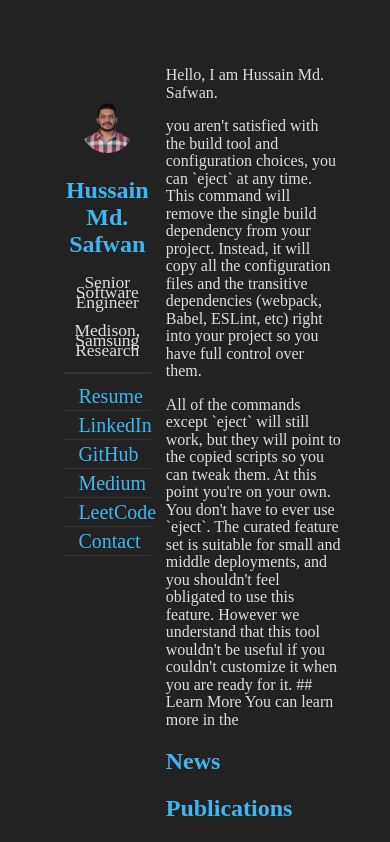
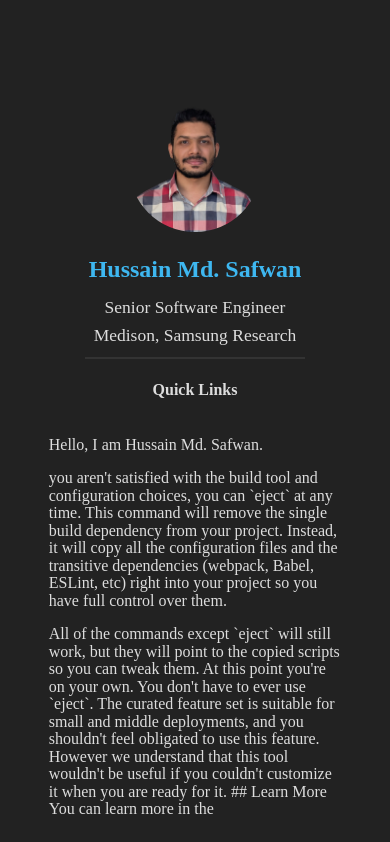
Before and after one commit to Hussain-Safwan/my-portfolio, a React (Create React App) app: page / in a window 390 px wide. Shown: the top 842 px of the page. Built offline with nearby package versions, Linux system fonts and the light colour scheme; a web font is replaced by a local one.

Commit message:
toggle quick links

```diff
--- a/src/App.css
+++ b/src/App.css
@@ -36,13 +36,15 @@ body {
   aspect-ratio: 1 / 1;
   object-fit: cover;
 }
-.ql-contents h2 {
+.ql-contents h2,
+h4 {
   text-align: center;
 }
 .ql-contents p {
   text-align: center;
   line-height: 10px;
 }
+
 .ql-contents .name {
   color: #3eb7f0;
 }
@@ -78,3 +80,17 @@ body {
 .feed-contents h2 {
   color: #3eb7f0;
 }
+
+@media screen and (max-width: 480px) {
+  .contents {
+    flex-direction: column;
+  }
+
+  .quick-links {
+    width: 100%;
+  }
+
+  .feed-contents {
+    width: 100%;
+  }
+}
--- a/src/components/QuickLinks.js
+++ b/src/components/QuickLinks.js
@@ -1,7 +1,14 @@
-import React from "react";
+import React, { useState } from "react";
 import Image from "../me.png";
 
 const QuickLinks = (props) => {
+  const showExpandBtn = window.innerWidth < 480;
+  const [showLinks, setShowLinks] = useState(!showExpandBtn);
+
+  const toggleLinks = () => {
+    setShowLinks((prev) => !prev);
+  };
+
   return (
     <div className="quick-links">
       <div className="ql-contents">
@@ -16,6 +23,12 @@ const QuickLinks = (props) => {
           </div>
         </div>
         <hr style={{ border: "0.1px solid #333" }} />
+        {showExpandBtn && (
+          <div onClick={toggleLinks}>
+            <h4>Quick Links</h4>
+          </div>
+        )}
+        {showLinks && (
           <div className="lower-links">
             <div className="row">
               <a href="">Resume</a>
@@ -36,6 +49,7 @@ const QuickLinks = (props) => {
               <a href="">Contact</a>
             </div>
           </div>
+        )}
       </div>
     </div>
   );
```
Lines whose indentation alone changed are shown as unchanged.
